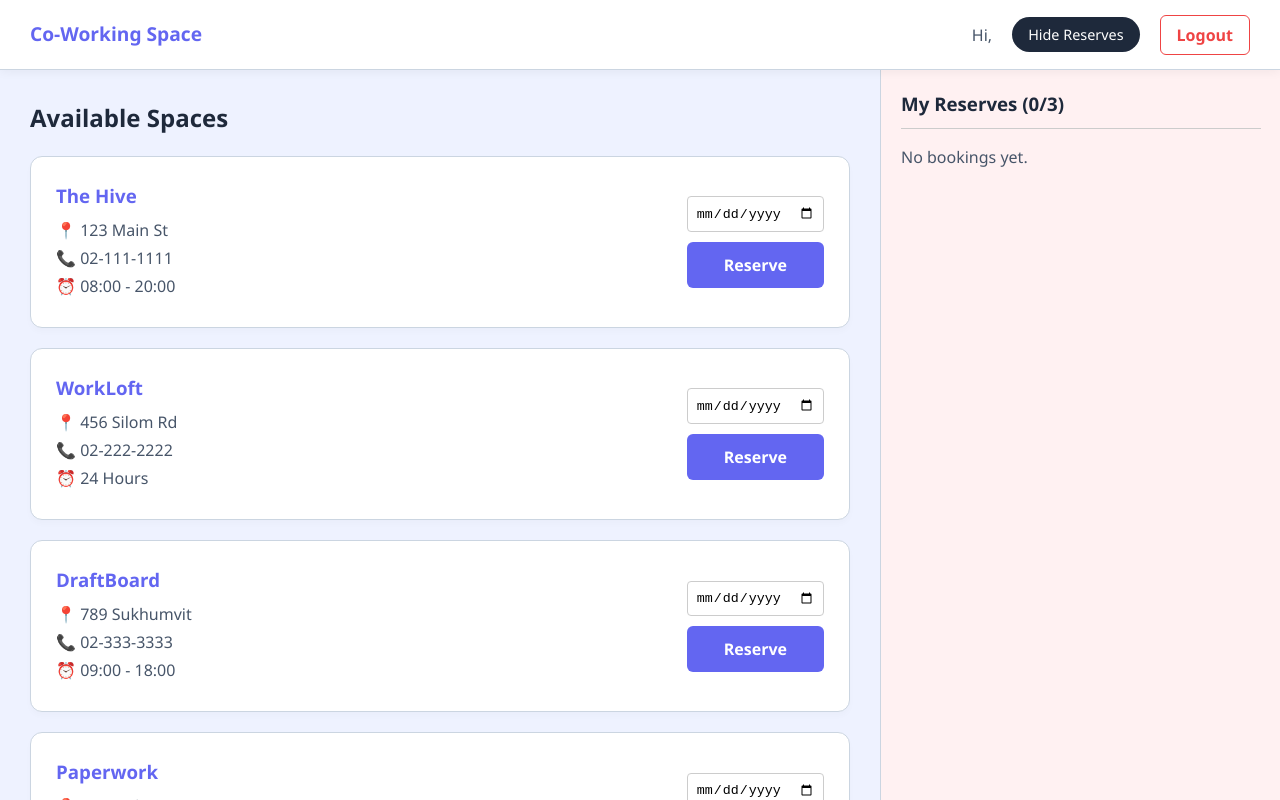
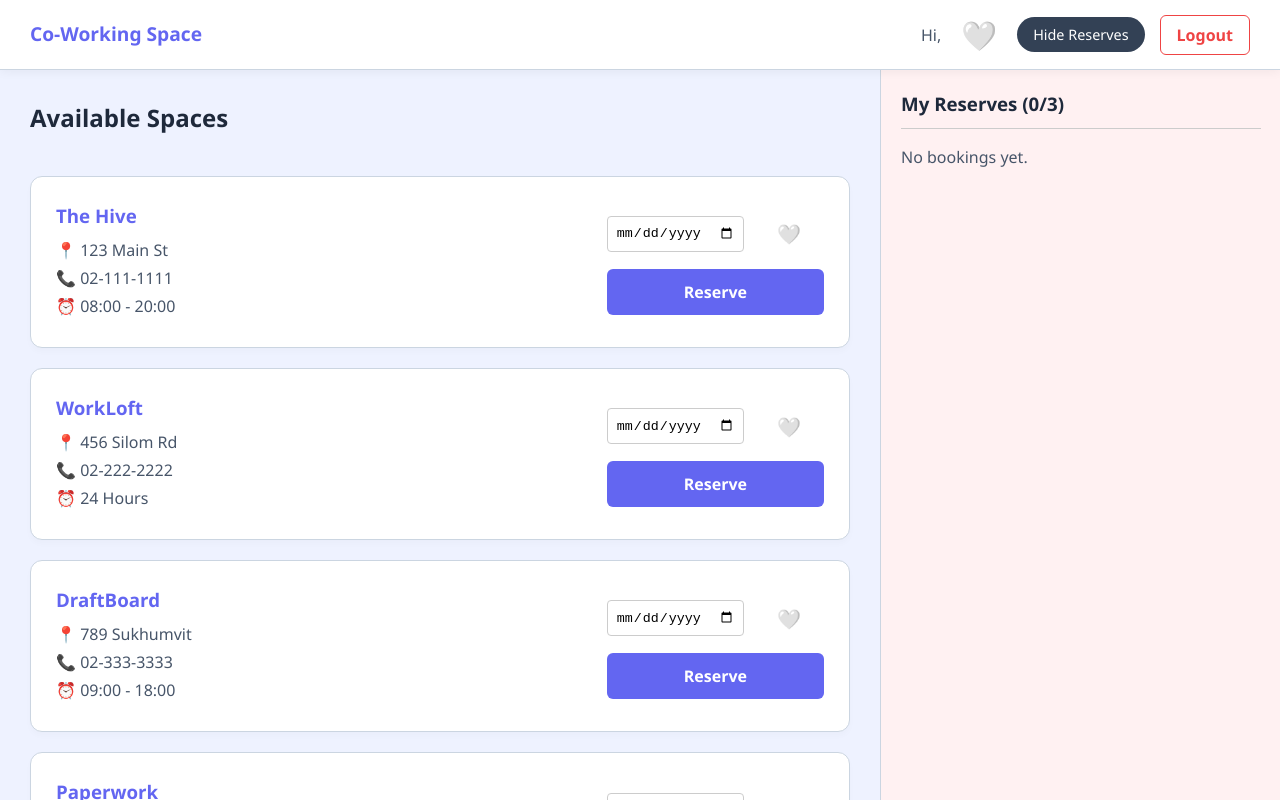
Before and after one commit to Pornmongkolnano/SWDevPrac-final-project, a React app in the folder frontend/: page / in a window 1280 px wide. Both pictures are taken after a click on the button "Login". Built offline with nearby package versions, Linux system fonts and the light colour scheme; the HTML template or start-up script is replaced by a standard one.

Commit message:
feat/add favorite page

```diff
--- a/frontend/src/App.css
+++ b/frontend/src/App.css
@@ -14,6 +14,7 @@
   --primary: #6366f1;         /* Indigo button */
   --primary-hover: #4f46e5;
   --danger: #ef4444;          /* Red delete/logout button */
+  --fav-color: #ec4899;       /* Pink for Favorites */
   --navbar-bg: #ffffff;       /* White Navbar */
 
   --border-color: #cbd5e1;
@@ -92,12 +93,11 @@ button { font-family: inherit; }
   font-weight: bold;
 }
 
-/* --- NEW LOGOUT BUTTON STYLE --- */
 .btn-logout {
   padding: 8px 16px;
   background-color: white;
-  color: var(--danger); /* Red Text */
-  border: 1px solid var(--danger); /* Red Border */
+  color: var(--danger);
+  border: 1px solid var(--danger);
   border-radius: 6px;
   cursor: pointer;
   font-weight: 600;
@@ -126,9 +126,9 @@ button { font-family: inherit; }
 }
 
 .nav-brand { font-size: 1.2rem; font-weight: bold; color: var(--primary); }
-.nav-controls { display: flex; align-items: center; gap: 20px; }
+.nav-controls { display: flex; align-items: center; gap: 15px; }
 
-/* The Toggle Button in the Bar */
+/* Standard Toggle Button */
 .toggle-btn {
   padding: 8px 16px;
   background-color: var(--text-main);
@@ -140,8 +140,23 @@ button { font-family: inherit; }
   display: flex;
   align-items: center;
   gap: 8px;
+  transition: opacity 0.2s;
 }
 .toggle-btn:hover { opacity: 0.9; }
+
+/* Heart Button in Navbar */
+.nav-heart-btn {
+  background: none;
+  border: none;
+  font-size: 1.8rem;
+  cursor: pointer;
+  color: var(--fav-color);
+  display: flex;
+  align-items: center;
+  padding: 0 5px;
+  transition: transform 0.2s;
+}
+.nav-heart-btn:hover { transform: scale(1.1); }
 
 /* --- DASHBOARD LAYOUT --- */
 .dashboard-container {
@@ -159,6 +174,23 @@ button { font-family: inherit; }
   background-color: var(--bg-pastel);
 }
 
+/* Back Button Logic */
+.btn-back {
+  background: none;
+  border: none;
+  color: var(--primary);
+  cursor: pointer;
+  font-size: 1rem;
+  display: flex;
+  align-items: center;
+  gap: 8px;
+  margin-bottom: 20px;
+  font-weight: bold;
+  padding: 0;
+}
+.btn-back:hover { text-decoration: underline; }
+
+/* WIDE CARD */
 .wide-card {
   display: flex;
   justify-content: space-between;
@@ -174,6 +206,20 @@ button { font-family: inherit; }
 .wide-card-info h3 { color: var(--primary); margin-bottom: 8px; }
 .wide-card-info p { margin: 4px 0; color: var(--text-body); font-weight: 500; }
 
+/* Card Fav Button Styling for inline placement */
+.card-fav-btn {
+  background: none;
+  border: none;
+  font-size: 1.2rem;
+  cursor: pointer;
+  color: #cbd5e1;
+  transition: color 0.2s, transform 0.2s;
+  margin-left: 10px;
+}
+.card-fav-btn.active { color: var(--fav-color); }
+.card-fav-btn:hover { transform: scale(1.2); }
+
+/* SIDEBAR */
 .sidebar-panel {
   width: var(--sidebar-width);
   background-color: var(--sidebar-bg);
@@ -187,6 +233,7 @@ button { font-family: inherit; }
 .sidebar-panel.closed { width: 0; border: none; padding: 0; }
 .sidebar-content { padding: 20px; width: var(--sidebar-width); }
 
+/* Mini Card - Now Clickable */
 .mini-card {
   background: white;
   border: 1px solid var(--border-color);
@@ -197,6 +244,12 @@ button { font-family: inherit; }
   justify-content: space-between;
   align-items: center;
   box-shadow: 0 2px 4px rgba(0,0,0,0.05);
+  cursor: pointer; /* Shows it is clickable */
+  transition: transform 0.1s, border-color 0.2s;
+}
+.mini-card:hover {
+  transform: translateY(-2px);
+  border-color: var(--primary);
 }
 
 .mini-card strong { color: var(--text-main); }
--- a/frontend/src/App.jsx
+++ b/frontend/src/App.jsx
@@ -13,8 +13,15 @@ function App() {
   const [view, setView] = useState('login');
   const [user, setUser] = useState(null);
   const [reservations, setReservations] = useState([]);
+  const [favorites, setFavorites] = useState([]);
   const [formData, setFormData] = useState({ email: '', password: '', name: '', tel: '' });
+
+  // New State for "Space Detail Page"
+  const [selectedSpace, setSelectedSpace] = useState(null);
+
+  // Sidebar Controls
   const [showSidebar, setShowSidebar] = useState(true);
+  const [sidebarMode, setSidebarMode] = useState('reserves');
 
   // --- HANDLERS ---
   const handleLogin = () => {
@@ -26,7 +33,18 @@ function App() {
   const handleLogout = () => {
     setUser(null);
     setView('login');
+    setFavorites([]);
+    setSelectedSpace(null); // Reset selection
     setFormData({ email: '', password: '', name: '', tel: '' });
+  };
+
+  const handleToggleSidebar = (mode) => {
+    if (showSidebar && sidebarMode === mode) {
+      setShowSidebar(false);
+    } else {
+      setShowSidebar(true);
+      setSidebarMode(mode);
+    }
   };
 
   const handleReserve = (space) => {
@@ -44,7 +62,11 @@ function App() {
     };
     setReservations([...reservations, newRes]);
 
-    if (!showSidebar) setShowSidebar(true);
+    // Switch sidebar to reserves to show success
+    if (!showSidebar || sidebarMode !== 'reserves') {
+      setShowSidebar(true);
+      setSidebarMode('reserves');
+    }
   };
 
   const handleDelete = (id) => {
@@ -60,6 +82,19 @@ function App() {
     }
   };
 
+  const toggleFavorite = (id) => {
+    if (favorites.includes(id)) {
+      setFavorites(favorites.filter(favId => favId !== id));
+    } else {
+      setFavorites([...favorites, id]);
+    }
+  };
+
+  // Go to specific space page
+  const handleGoToSpace = (space) => {
+    setSelectedSpace(space);
+  };
+
   // --- VIEW 1: LOGIN / REGISTER ---
   if (view === 'login' || view === 'register') {
     return (
@@ -68,14 +103,12 @@ function App() {
           <h2 style={{textAlign:'center', marginBottom: 10}}>
             {view === 'login' ? 'Login' : 'Register'}
           </h2>
-
           {view === 'register' && (
             <>
               <input className="auth-input" placeholder="Name" onChange={e => setFormData({...formData, name: e.target.value})} />
               <input className="auth-input" placeholder="Telephone" onChange={e => setFormData({...formData, tel: e.target.value})} />
             </>
           )}
-
           <input className="auth-input" type="email" placeholder="Email" onChange={e => setFormData({...formData, email: e.target.value})} />
           <input className="auth-input" type="password" placeholder="Password" onChange={e => setFormData({...formData, password: e.target.value})} />
 
@@ -97,44 +130,43 @@ function App() {
 
   // --- VIEW 2: DASHBOARD ---
   const myReservations = reservations.filter(r => r.userEmail === user.email);
+  const myFavoriteSpaces = MOCK_SPACES.filter(space => favorites.includes(space.id));
+
+  // Determine which spaces to show in main panel
+  // If selectedSpace is active, show ONLY that one. Otherwise show ALL.
+  const displayedSpaces = selectedSpace ? [selectedSpace] : MOCK_SPACES;
 
   return (
     <div>
-      {/* TOP NAVIGATION BAR */}
       <div className="top-navbar">
-        <div className="nav-brand">Co-Working Space</div>
+        <div className="nav-brand" onClick={() => setSelectedSpace(null)} style={{cursor:'pointer'}}>
+          Co-Working Space
+        </div>
         <div className="nav-controls">
           <span>Hi, {user.name || user.email}</span>
-
-          {/* TOGGLE BUTTON IN BAR */}
-          <button className="toggle-btn" onClick={() => setShowSidebar(!showSidebar)}>
-            {showSidebar ? 'Hide Reserves' : 'Show Reserves'}
+          <button className="nav-heart-btn" onClick={() => handleToggleSidebar('favorites')} title="Show Favorites">
+            {sidebarMode === 'favorites' && showSidebar ? '❤️' : '🤍'}
           </button>
-
-          {/* UPDATED LOGOUT BUTTON */}
-          <button className="btn-logout" onClick={handleLogout}>
-            Logout
+          <button className="toggle-btn" onClick={() => handleToggleSidebar('reserves')}
+            style={{ background: sidebarMode === 'reserves' && showSidebar ? '#334155' : '#1e293b' }}>
+            {sidebarMode === 'reserves' && showSidebar ? 'Hide Reserves' : 'Show Reserves'}
           </button>
+          <button className="btn-logout" onClick={handleLogout}>Logout</button>
         </div>
       </div>
 
       <div className="dashboard-container">
         {/* LEFT PANEL */}
         <div className="main-panel">
-          <h2 style={{marginBottom: 20}}>
-            {user.role === 'admin' ? "Admin Dashboard" : "Available Spaces"}
-          </h2>
-
           {user.role === 'admin' ? (
-            /* ADMIN TABLE */
+            // ADMIN VIEW
+            <>
+              <h2 style={{marginBottom: 20}}>Admin Dashboard</h2>
               <div style={{background: 'white', padding: 20, borderRadius: 8, border: '1px solid #cbd5e1'}}>
                 <table style={{width: '100%', borderCollapse: 'collapse'}}>
                   <thead>
                     <tr style={{textAlign:'left', borderBottom: '2px solid #eee'}}>
-                    <th style={{padding: 10}}>User</th>
-                    <th style={{padding: 10}}>Space</th>
-                    <th style={{padding: 10}}>Date</th>
-                    <th style={{padding: 10}}>Action</th>
+                      <th style={{padding: 10}}>User</th><th>Space</th><th>Date</th><th>Action</th>
                     </tr>
                   </thead>
                   <tbody>
@@ -152,10 +184,21 @@ function App() {
                   </tbody>
                 </table>
               </div>
+            </>
           ) : (
-            /* USER LIST */
+            // USER VIEW
+            <>
+              <div style={{display:'flex', alignItems:'center', justifyContent:'space-between', marginBottom: 20}}>
+                <h2>{selectedSpace ? "Reserve Space" : "Available Spaces"}</h2>
+                {selectedSpace && (
+                  <button className="btn-back" onClick={() => setSelectedSpace(null)}>
+                    ← Back to All Spaces
+                  </button>
+                )}
+              </div>
+
               <div>
-              {MOCK_SPACES.map(space => (
+                {displayedSpaces.map(space => (
                   <div key={space.id} className="wide-card">
                     <div className="wide-card-info">
                       <h3>{space.name}</h3>
@@ -164,36 +207,84 @@ function App() {
                       <p>⏰ {space.open}</p>
                     </div>
                     <div style={{display:'flex', flexDirection:'column', gap:10}}>
-                    <input type="date" id={`date-${space.id}`} style={{padding: 8, border:'1px solid #ccc', borderRadius:4}} />
+                      <div style={{display:'flex', alignItems:'center'}}>
+                        <input type="date" id={`date-${space.id}`} style={{flex:1, padding: 8, border:'1px solid #ccc', borderRadius:4}} />
+                        <button
+                          className={`card-fav-btn ${favorites.includes(space.id) ? 'active' : ''}`}
+                          onClick={() => toggleFavorite(space.id)}
+                          title="Add to Favorites"
+                        >
+                          {favorites.includes(space.id) ? '❤️' : '🤍'}
+                        </button>
+                      </div>
                       <button className="btn-primary" onClick={() => handleReserve(space)}>Reserve</button>
                     </div>
                   </div>
                 ))}
               </div>
+            </>
           )}
         </div>
 
         {/* RIGHT PANEL (SIDEBAR) */}
         <div className={`sidebar-panel ${showSidebar ? '' : 'closed'}`}>
           <div className="sidebar-content">
+
+            {/* RESERVATIONS LIST */}
+            {sidebarMode === 'reserves' && (
+              <>
                 <h3 style={{borderBottom:'1px solid #ccc', paddingBottom:10, marginBottom:15}}>
                   My Reserves ({myReservations.length}/3)
                 </h3>
-
                 {myReservations.length === 0 && <p>No bookings yet.</p>}
-
                 {myReservations.map(res => (
-              <div key={res.id} className="mini-card">
+                  <div key={res.id} className="mini-card" style={{cursor: 'default'}}> {/* Reserve cards not clickable for navigation */}
                     <div>
                       <strong>{res.spaceName}</strong>
                       <div style={{fontSize: '0.9rem', marginTop: 4}}>{res.date}</div>
                     </div>
                     <div style={{display:'flex', gap:5}}>
-                  <button className="icon-btn" onClick={() => handleEdit(res.id)} title="Edit">✏️</button>
-                  <button className="icon-btn" onClick={() => handleDelete(res.id)} title="Delete" style={{color: '#ef4444'}}>🗑️</button>
+                      <button className="icon-btn" onClick={() => handleEdit(res.id)}>✏️</button>
+                      <button className="icon-btn" onClick={() => handleDelete(res.id)} style={{color: '#ef4444'}}>🗑️</button>
                     </div>
                   </div>
                 ))}
+              </>
+            )}
+
+            {/* FAVORITES LIST - CLICKABLE */}
+            {sidebarMode === 'favorites' && (
+              <>
+                <h3 style={{borderBottom:'1px solid #ccc', paddingBottom:10, marginBottom:15, color: '#ec4899'}}>
+                  My Favorites ({favorites.length})
+                </h3>
+                {favorites.length === 0 && <p>No favorites added yet.</p>}
+                {myFavoriteSpaces.map(space => (
+                  <div
+                    key={space.id}
+                    className="mini-card"
+                    onClick={() => handleGoToSpace(space)} /* CLICK TO GO TO PAGE */
+                    title="Click to Reserve"
+                  >
+                    <div>
+                      <strong>{space.name}</strong>
+                      <div style={{fontSize: '0.85rem', color: '#666', marginTop:2}}>{space.address}</div>
+                    </div>
+                    <div style={{display:'flex', gap:5}}>
+                      <button
+                         className="icon-btn"
+                         title="Remove Favorite"
+                         onClick={(e) => { e.stopPropagation(); toggleFavorite(space.id); }} /* Stop prop so we don't navigate when deleting */
+                         style={{fontSize: '1rem'}}
+                      >
+                        ❌
+                      </button>
+                    </div>
+                  </div>
+                ))}
+              </>
+            )}
+
           </div>
         </div>
       </div>
```
Lines whose indentation alone changed are shown as unchanged.
